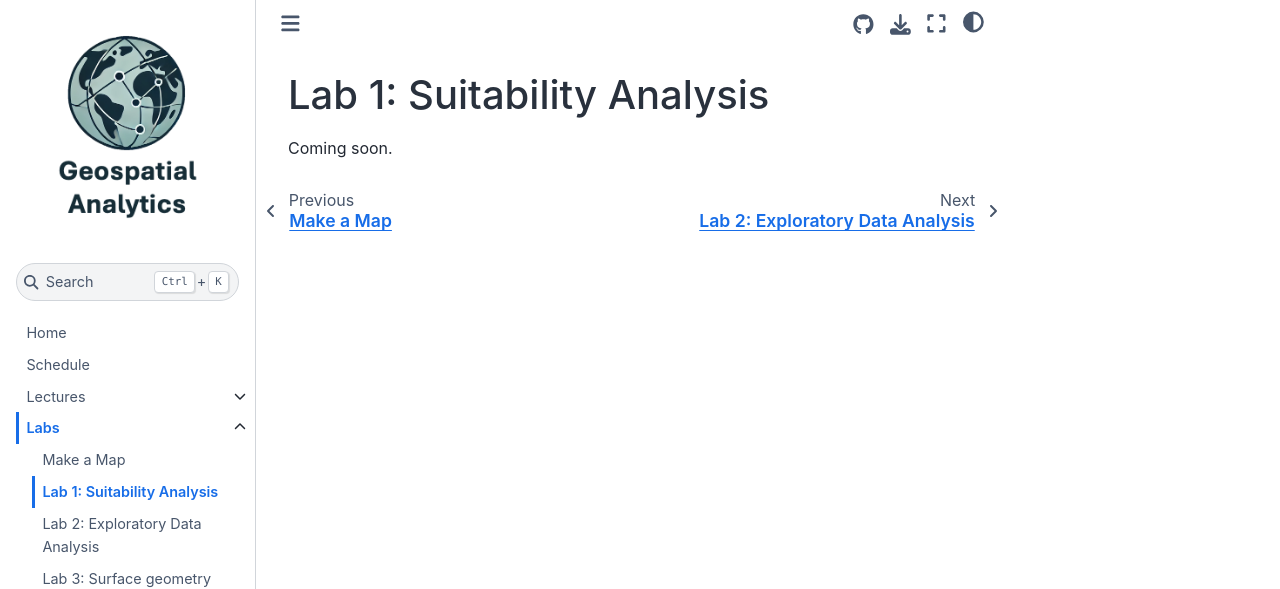
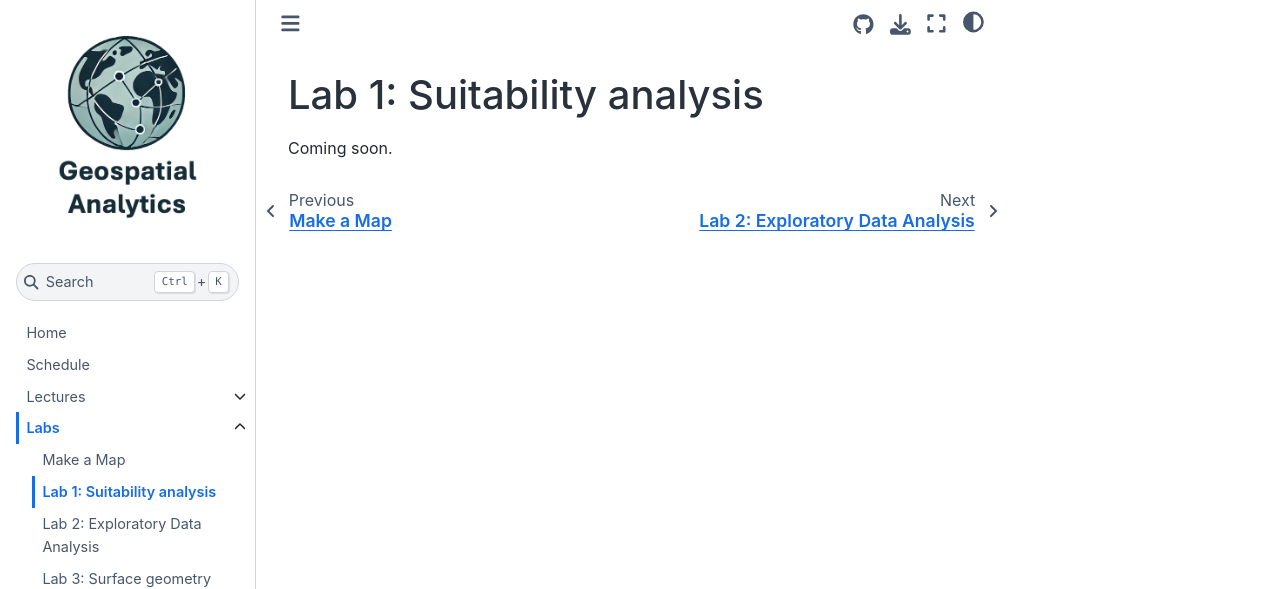
Before and after one commit to souravbhadra/GIS5120, a Jupyter Book: the page built from docs/labs/lab-1/lab-1.md, in a window 1280 px wide. Shown: the top 589 px of the page. Built offline with Jupyter Book 1.0.4 settings and Sphinx 7.4.7 and the Sphinx Book theme 1.1.4, drawn with Linux system fonts in a browser that asks for light colours.

Commit message:
updated lec 1

```diff
--- a/docs/labs/lab-1/lab-1.md
+++ b/docs/labs/lab-1/lab-1.md
@@ -1,3 +1,3 @@
-# Lab 1: Suitability Analysis
+# Lab 1: Suitability analysis
 
 Coming soon.
```
Also changed, not shown: 3 other files.
